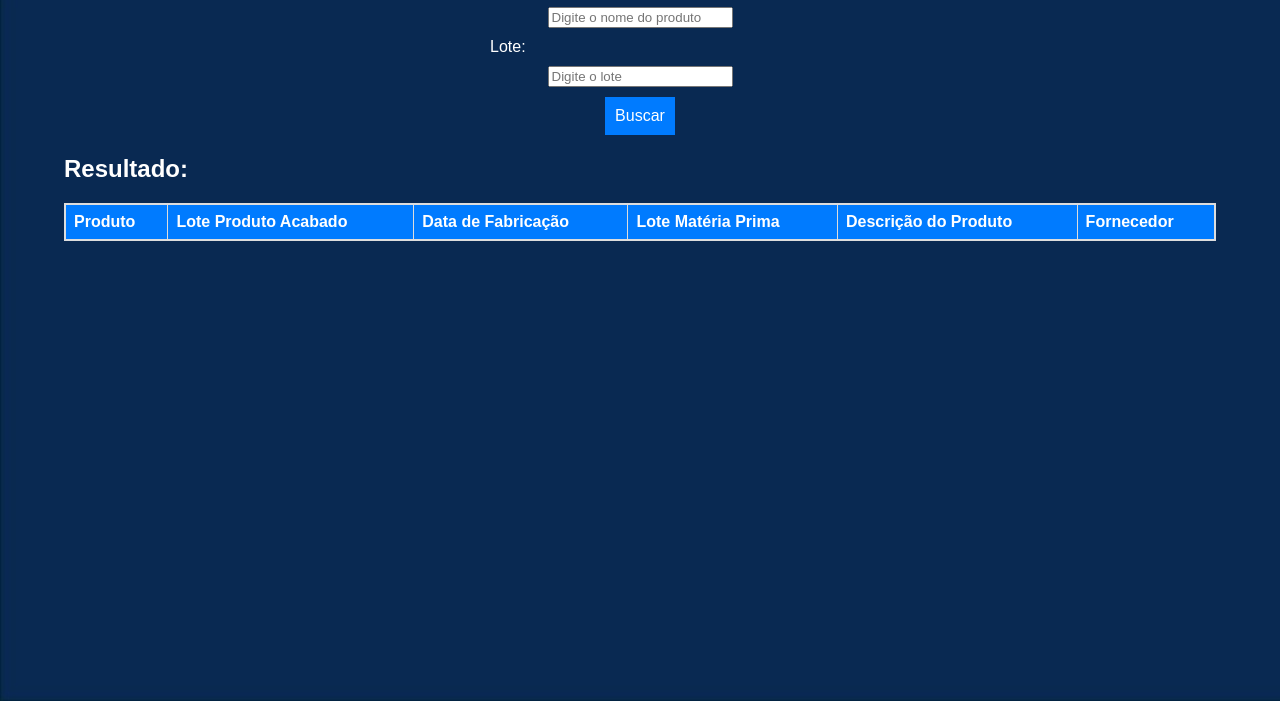
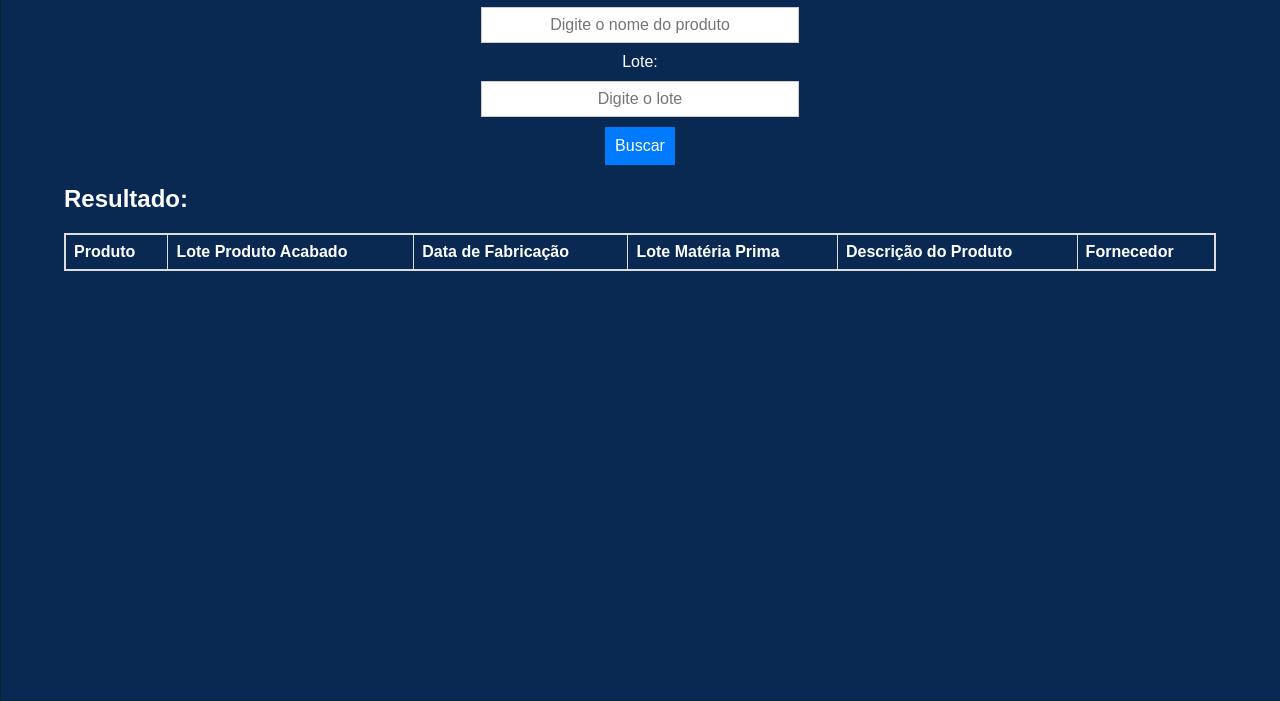
Before and after one commit to pedrovanzeli/Rastreabilidade-teste, a plain HTML site: page index.html in a window 1280 px wide. Shown: the part 99-800 px from the top of the page. Drawn offline with Linux system fonts and the light colour scheme; no server answers.

Commit message:
Update index.html

```diff
--- a/index.html
+++ b/index.html
@@ -37,14 +37,16 @@
             text-align: left;
         }
 
+        /* Cabeçalho da Tabela */
         th {
-            background-color: #007bff;
-            color: white;
+            background-color: rgb(9, 41, 82); /* Cor de fundo do cabeçalho */
+            color: white; /* Cor da fonte do cabeçalho */
             position: sticky;
             top: 0;
             z-index: 1;
         }
 
+        /* Corpo da Tabela */
         tbody tr:nth-child(even) {
             background-color: #f2f2f2;
         }
@@ -53,9 +55,11 @@
             background-color: #ddd;
         }
 
+        /* Estilo para os campos de busca */
         label, input, button {
             display: block;
             margin: 10px auto;
+            text-align: center;
             max-width: 300px;
         }
 
@@ -78,6 +82,30 @@
             overflow-y: auto; /* Adiciona a barra de rolagem vertical */
             background-color: rgba(255, 255, 255, 0.9);
             border: 1px solid #ddd;
+        }
+
+        /* Estilo para as células dos resultados */
+        td {
+            background-color: white;
+            color: black; /* Cor da fonte dos dados da tabela */
+        }
+
+        input[type="text"] {
+            padding: 8px;
+            width: 100%;
+            font-size: 16px;
+            margin-top: 5px;
+            border: 1px solid #ccc;
+        }
+
+        input[type="text"]:focus {
+            outline: none;
+            border-color: #007bff;
+        }
+
+        /* Adicionando espaçamento entre campos */
+        div {
+            margin-bottom: 10px;
         }
     </style>
 </head>
```
